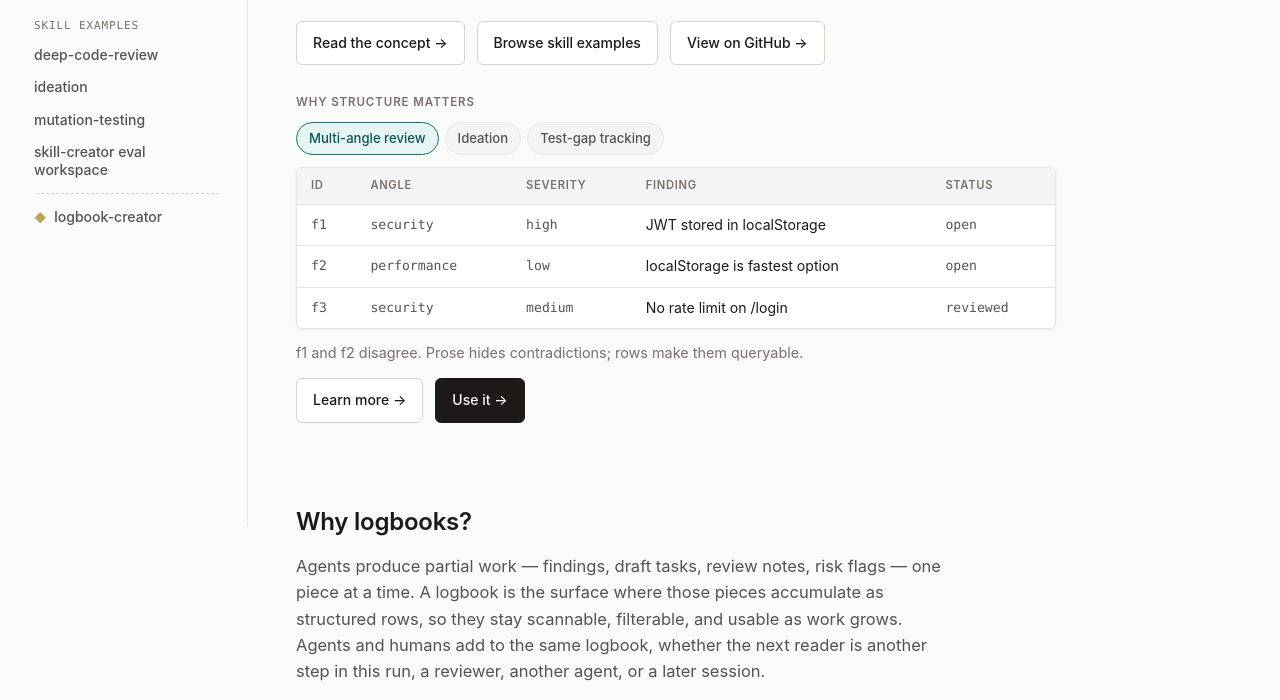
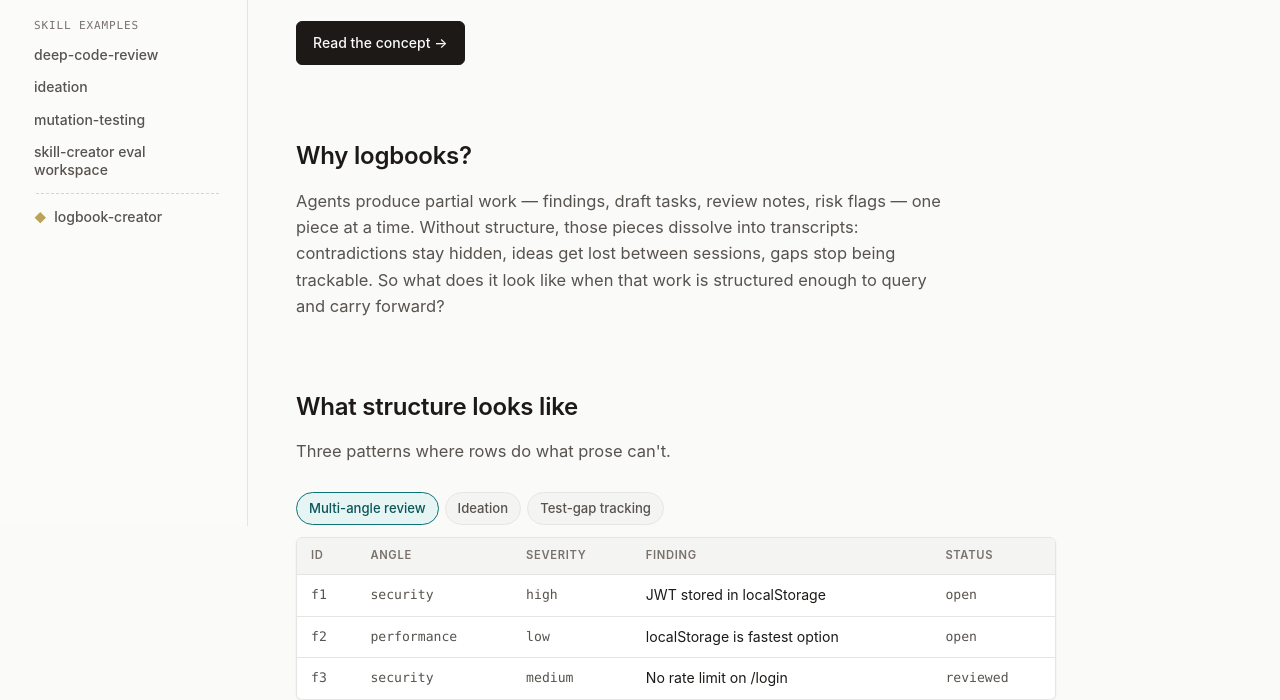
Before and after one commit to agentlogbooks/agentlogbooks, a plain HTML site: page index.html in a window 1280 px wide. Shown: the part 274-974 px from the top of the page. Drawn offline with Linux system fonts and the light colour scheme.

Commit message:
feat(homepage): slim hero to one CTA, promote carousel to its own answer-section
- Hero: title + tagline + single 'Read the concept →' CTA. No carousel inside the hero.
- 'Why logbooks?' paragraph rewritten to end on a question — sets up what follows.
- Carousel moves into its own section 'What structure looks like' with lede 'Three patterns where rows do what prose can't.'
- Per-slide CTAs removed — the carousel demonstrates, doesn't conclude.
- 'What can logbooks enable?' renamed to 'What this enables'.

```diff
--- a/index.html
+++ b/index.html
@@ -69,12 +69,21 @@
       <h1>The Agent Logbook</h1>
       <p class="lead">Structured state for agent skills.</p>
       <div class="hero-actions">
-        <a class="btn" href="/what-are-logbooks.html">Read the concept →</a>
-        <a class="btn" href="/skills/deep-code-review.html">Browse skill examples</a>
-        <a class="btn" href="https://github.com/agentlogbooks/logbooks" target="_blank" rel="noopener">View on GitHub →</a>
+        <a class="btn btn-primary" href="/what-are-logbooks.html">Read the concept →</a>
       </div>
+    </div>
+
+    <section class="docs-section">
+      <h2>Why logbooks?</h2>
+      <p class="lede">
+        Agents produce partial work — findings, draft tasks, review notes, risk flags — one piece at a time. Without structure, those pieces dissolve into transcripts: contradictions stay hidden, ideas get lost between sessions, gaps stop being trackable. So what does it look like when that work is structured enough to query and carry forward?
+      </p>
+    </section>
+
+    <section class="docs-section">
+      <h2>What structure looks like</h2>
+      <p class="lede">Three patterns where rows do what prose can't.</p>
       <figure class="hero-example">
-        <figcaption class="hero-example-label">Why structure matters</figcaption>
         <div class="hero-carousel">
           <input type="radio" name="hero-slide" id="hero-slide-1" class="hero-radio" checked>
           <input type="radio" name="hero-slide" id="hero-slide-2" class="hero-radio">
@@ -99,11 +108,7 @@
                 </tbody>
               </table>
             </div>
-            <p class="hero-example-caption">f1 and f2 disagree. Prose hides contradictions; rows make them queryable.</p>
-            <div class="hero-actions" style="margin-top: 14px;">
-              <a class="btn" href="/what-are-logbooks.html">Learn more →</a>
-              <a class="btn btn-primary" href="/skills/deep-code-review.html">Use it →</a>
-            </div>
+            <p class="hero-example-caption">f1 and f2 disagree. Prose would hide that contradiction — rows make it queryable, and queryable across sessions.</p>
           </div>
 
           <div class="hero-slide" data-slide="2">
@@ -119,11 +124,7 @@
                 </tbody>
               </table>
             </div>
-            <p class="hero-example-caption">Across 5 sessions: query <code>tag=wild AND score&gt;4</code> — which risky bets actually survive?</p>
-            <div class="hero-actions" style="margin-top: 14px;">
-              <a class="btn" href="/what-are-logbooks.html">Learn more →</a>
-              <a class="btn btn-primary" href="/skills/ideation.html">Use it →</a>
-            </div>
+            <p class="hero-example-caption">Five sessions of ideas reduce to one query: <code>tag=wild AND score&gt;4</code> — which risky bets actually survive?</p>
           </div>
 
           <div class="hero-slide" data-slide="3">
@@ -139,26 +140,15 @@
                 </tbody>
               </table>
             </div>
-            <p class="hero-example-caption">Open gaps survive across runs as patchable present-tense state.</p>
-            <div class="hero-actions" style="margin-top: 14px;">
-              <a class="btn" href="/what-are-logbooks.html">Learn more →</a>
-              <a class="btn btn-primary" href="/skills/mutation-testing.html">Use it →</a>
-            </div>
+            <p class="hero-example-caption">Open gaps survive across runs as patchable, present-tense state — not buried in last week's transcript.</p>
           </div>
 
         </div>
       </figure>
-    </div>
-
-    <section class="docs-section">
-      <h2>Why logbooks?</h2>
-      <p class="lede">
-        Agents produce partial work — findings, draft tasks, review notes, risk flags — one piece at a time. A logbook is the surface where those pieces accumulate as structured rows, so they stay scannable, filterable, and usable as work grows. Agents and humans add to the same logbook, whether the next reader is another step in this run, a reviewer, another agent, or a later session.
-      </p>
     </section>
 
     <section class="docs-section">
-      <h2>What can logbooks enable?</h2>
+      <h2>What this enables</h2>
       <div class="criteria-grid">
         <div class="criteria-card">
           <div class="criteria-num">01</div>
```
